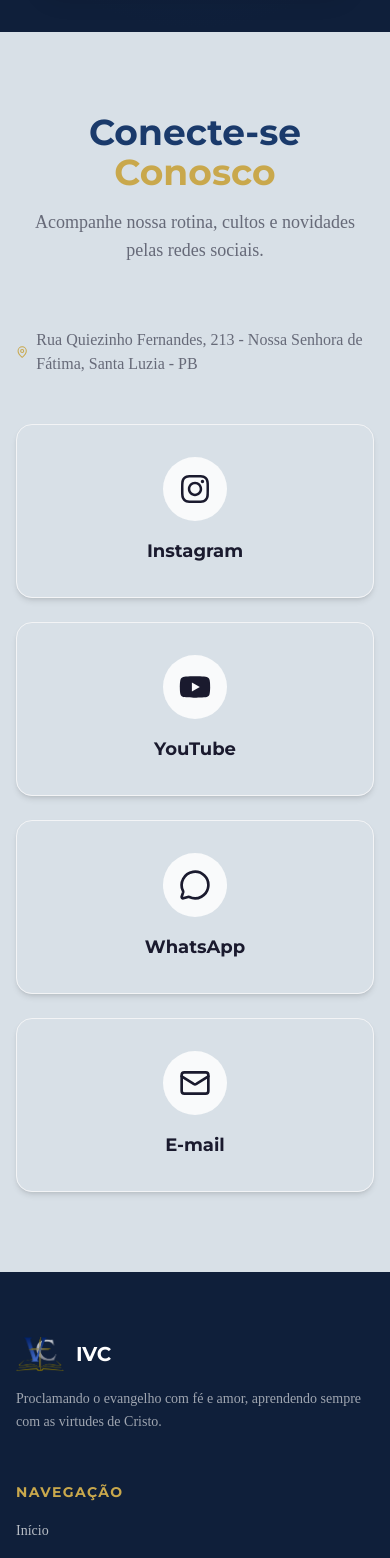
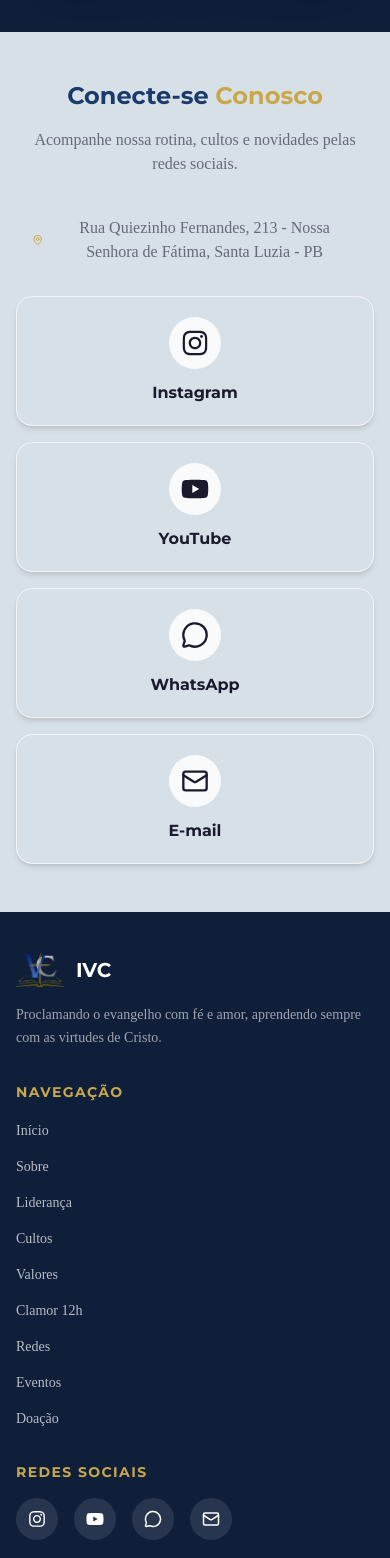
Before and after one commit to MIGUELEDL/software_ivc, a Next.js app: page / in a window 390 px wide. Shown: the part 4700-6258 px from the top of the page. Built offline with nearby package versions, Linux system fonts and the light colour scheme; no server answers; the database is empty.

Commit message:
style(landing): doacao, redes e rodape mobile-first

```diff
--- a/src/components/Footer.tsx
+++ b/src/components/Footer.tsx
@@ -36,8 +36,8 @@ function FooterNavLink({
 export default function Footer() {
   return (
     <footer className="bg-bg-dark text-white">
-      <div className="max-w-7xl mx-auto px-4 sm:px-6 lg:px-8 py-16">
-        <div className="grid md:grid-cols-3 gap-12">
+      <div className="max-w-7xl mx-auto px-4 sm:px-6 lg:px-8 py-10 sm:py-16">
+        <div className="grid md:grid-cols-3 gap-8 sm:gap-12">
           <div>
             <div className="flex items-center gap-3 mb-4">
               <Image
@@ -92,7 +92,7 @@ export default function Footer() {
           </div>
         </div>
 
-        <div className="border-t border-white/10 mt-12 pt-8 text-center">
+        <div className="border-t border-white/10 mt-8 sm:mt-12 pt-6 sm:pt-8 text-center">
           <p className="font-serif text-white/40 text-sm">
             &copy; {new Date().getFullYear()} {CHURCH.name}. Todos os direitos
             reservados.
--- a/src/components/PixDonation.tsx
+++ b/src/components/PixDonation.tsx
@@ -25,13 +25,13 @@ export default function PixDonation({ payload }: PixDonationProps) {
   }, [payload]);
 
   return (
-    <div className="grid md:grid-cols-2 gap-10 items-start">
-      <div className="rounded-2xl hero-background-lite shadow-xl p-8 sm:p-10 flex flex-col items-center text-center">
-        <QrCode className="w-12 h-12 text-primary mb-4" aria-hidden="true" />
+    <div className="grid md:grid-cols-2 gap-5 sm:gap-10 items-start">
+      <div className="rounded-2xl hero-background-lite shadow-xl p-5 sm:p-8 lg:p-10 flex flex-col items-center text-center">
+        <QrCode className="w-10 h-10 sm:w-12 sm:h-12 text-primary mb-4" aria-hidden="true" />
         <h2 className="font-sans text-xl font-bold text-primary mb-2">
           Escaneie o QR Code
         </h2>
-        <p className="font-serif text-base text-primary/70 mb-8">
+        <p className="font-serif text-base text-primary/70 mb-6 sm:mb-8">
           Abra o app do seu banco, escaneie o código e faça sua doação.
         </p>
         <QRCodeSVG
@@ -44,11 +44,11 @@ export default function PixDonation({ payload }: PixDonationProps) {
         />
       </div>
 
-      <div className="rounded-2xl hero-background-lite shadow-xl p-8 sm:p-10 flex flex-col">
+      <div className="rounded-2xl hero-background-lite shadow-xl p-5 sm:p-8 lg:p-10 flex flex-col">
         <h2 className="font-sans text-xl font-bold text-primary mb-2">
           Ou use o código PIX
         </h2>
-        <p className="font-serif text-base text-primary/70 mb-8">
+        <p className="font-serif text-base text-primary/70 mb-6 sm:mb-8">
           Copie o código abaixo e cole no campo PIX do seu app bancário.
         </p>
         <div
@@ -58,7 +58,7 @@ export default function PixDonation({ payload }: PixDonationProps) {
           {payload}
         </div>
         {notice ? (
-          <p className="font-serif text-sm text-landing-600" role="alert">
+          <p className="font-serif text-sm text-red-600" role="alert">
             {notice}
           </p>
         ) : null}
--- a/src/components/SocialLinks.tsx
+++ b/src/components/SocialLinks.tsx
@@ -38,20 +38,20 @@ const SOCIAL_LINKS = [
 
 export default function SocialLinks() {
   return (
-    <section id="redes" className="py-20 sm:py-32 bg-landing">
+    <section id="redes" className="py-12 sm:py-20 lg:py-32 bg-landing">
       <div className="max-w-7xl mx-auto px-4 sm:px-6 lg:px-8">
         <motion.div
           initial={{ opacity: 0, y: 40 }}
           whileInView={{ opacity: 1, y: 0 }}
           viewport={{ once: true }}
           transition={{ duration: 0.6 }}
-          className="text-center mb-16"
+          className="text-center mb-10 sm:mb-16"
         >
-          <h2 className="font-sans text-4xl sm:text-5xl font-bold text-primary mb-4">
+          <h2 className="font-sans text-2xl sm:text-4xl lg:text-5xl font-bold text-primary mb-4">
             Conecte-se{" "}
             <span className="text-accent">Conosco</span>
           </h2>
-          <p className="font-serif text-lg text-text-dark/60 max-w-2xl mx-auto">
+          <p className="font-serif text-base sm:text-lg text-text-dark/60 max-w-2xl mx-auto">
             Acompanhe nossa rotina, cultos e novidades pelas redes sociais.
           </p>
         </motion.div>
@@ -61,13 +61,13 @@ export default function SocialLinks() {
           whileInView={{ opacity: 1, y: 0 }}
           viewport={{ once: true }}
           transition={{ duration: 0.6, delay: 0.2 }}
-          className="flex items-center justify-center gap-2 mb-12 text-text-dark/60 font-serif"
+          className="flex items-center justify-center gap-2 mb-8 sm:mb-12 text-text-dark/60 font-serif px-4 text-center"
         >
           <MapPin size={18} className="text-accent" />
           <span>{SOCIAL.address}</span>
         </motion.div>
 
-        <div className="grid sm:grid-cols-2 lg:grid-cols-4 gap-6 max-w-4xl mx-auto">
+        <div className="grid sm:grid-cols-2 lg:grid-cols-4 gap-4 sm:gap-6 max-w-4xl mx-auto">
           {SOCIAL_LINKS.map((link, index) => {
             const Icon = link.icon;
             return (
@@ -80,14 +80,14 @@ export default function SocialLinks() {
                 whileInView={{ opacity: 1, y: 0 }}
                 viewport={{ once: true }}
                 transition={{ duration: 0.5, delay: index * 0.1 }}
-                className={`group flex flex-col items-center gap-4 p-8 rounded-2xl border border-gray-100 shadow-md ${link.bg} transition-all duration-300 hover:shadow-xl hover:-translate-y-2`}
+                className={`group flex flex-col items-center gap-3 sm:gap-4 p-5 sm:p-8 rounded-2xl border border-gray-100 shadow-md ${link.bg} transition-all duration-300 hover:shadow-xl hover:-translate-y-2`}
               >
                 <div
-                  className={`p-4 rounded-full bg-gray-50 group-hover:scale-110 transition-transform duration-300 ${link.color}`}
+                  className={`p-3 sm:p-4 rounded-full bg-gray-50 group-hover:scale-110 transition-transform duration-300 ${link.color}`}
                 >
-                  <Icon size={32} />
+                  <Icon size={28} className="sm:w-8 sm:h-8" />
                 </div>
-                <span className="font-sans text-lg font-bold text-text-dark group-hover:text-primary transition-colors">
+                <span className="font-sans text-base sm:text-lg font-bold text-text-dark group-hover:text-primary transition-colors">
                   {link.name}
                 </span>
               </motion.a>
```
Also changed, not shown: .specs/features/responsivo-mobile-landing/spec.md, .specs/features/responsivo-mobile-landing/tasks.md.
